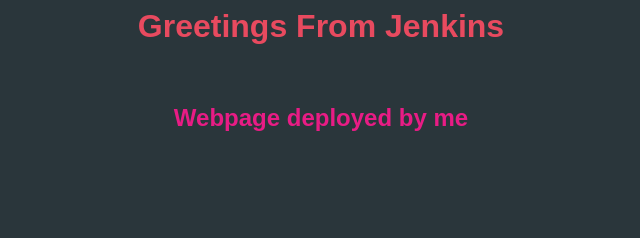
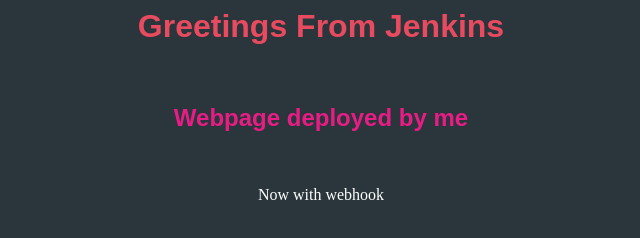
Before and after one commit to kukushi0ku/DOS-Jenkins-Terraform, a plain HTML site: page index.html in a window 1280 px wide. Shown: the whole page, without its empty margins (319-959 px from the left). Drawn offline with Linux system fonts and the light colour scheme.

Commit message:
webhook added

```diff
--- a/index.html
+++ b/index.html
@@ -1,6 +1,6 @@
 <html>
 <body>
-<center><h1>Greetings From Jenkins</h1></br><h2>Webpage deployed by me</h2></br></center>
+<center><h1>Greetings From Jenkins</h1></br><h2>Webpage deployed by me</h2></br><p>Now with webhook</p></center>
 <style>
 body{
 background-color: #2a363b;
@@ -13,6 +13,9 @@ h2{
 color: #e81c85;
 font-family: sans-serif;
 }
+p{
+color: white;
+}
 </style>
 </body>
 </html>
```
